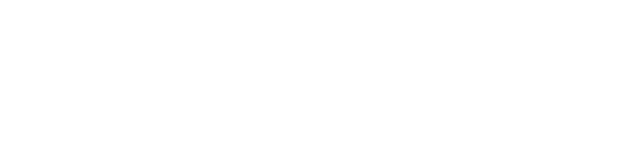
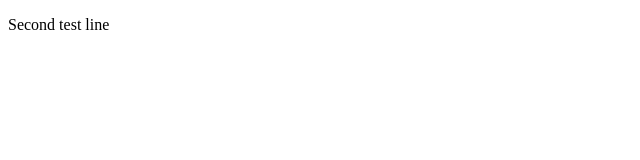
Before and after one commit to Karak10/test, a plain HTML site: page index.html in a window 1280 px wide. Shown: the whole page, without its empty margins (0-640 px from the left). Drawn offline with Linux system fonts and the light colour scheme.

Commit message:
Added second test line

```diff
--- a/index.html
+++ b/index.html
@@ -7,6 +7,6 @@
     <title>Document</title>
 </head>
 <body>
-
+    <p>Second test line</p>
 </body>
 </html>
```
